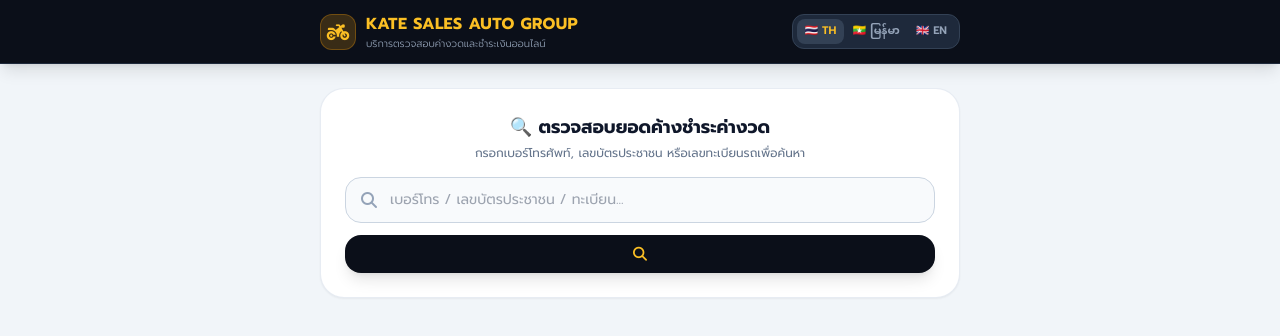
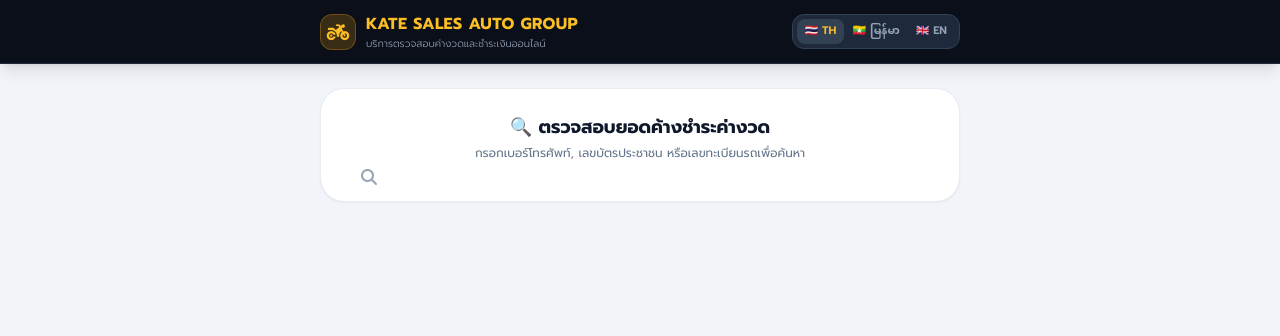
Before and after one commit to th-adminwarehouse-pixel/friendly-eureka, a plain HTML site: page index.html in a window 1280 px wide. Drawn offline with nearby package versions, Linux system fonts and the light colour scheme.

Commit message:
Update index.html

```diff
--- a/index.html
+++ b/index.html
@@ -75,8 +75,4 @@
             <form onsubmit="handleSearch(event)" class="space-y-3">
                 <div class="relative">
                     <i class="fa-solid fa-magnifying-glass absolute left-4 top-1/2 -translate-y-1/2 text-slate-400"></i>
-                    <input type="text" id="search-query" required placeholder="เบอร์โทร / เลขบัตรประชาชน / ทะเบียน..." class="w-full pl-11 pr-4 py-3 bg-slate-50 rounded-2xl border border-slate-300 focus:ring-2 focus:ring-amber-500 text-sm outline-none transition">
-                </div>
-                <button type="submit" class="w-full bg-navy-900 hover:bg-navy-800 active:scale-[0.99] text-white font-bold py-3 px-6 rounded-2xl shadow-lg transition duration-200 flex items-center justify-center gap-2 text-sm">
-                    <i class="fa-solid fa-search text-amber-400"></i>
-                    <span data-i
+                    <input type="
```
